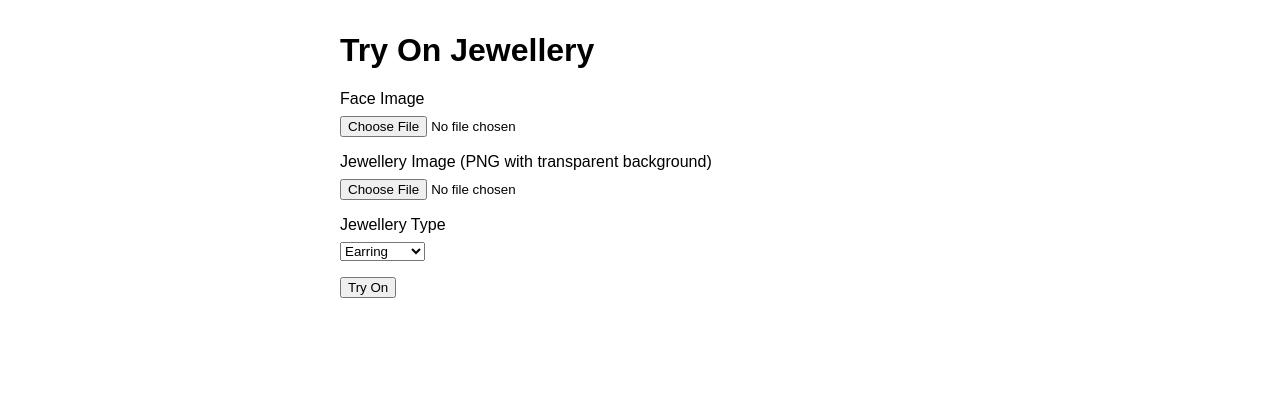
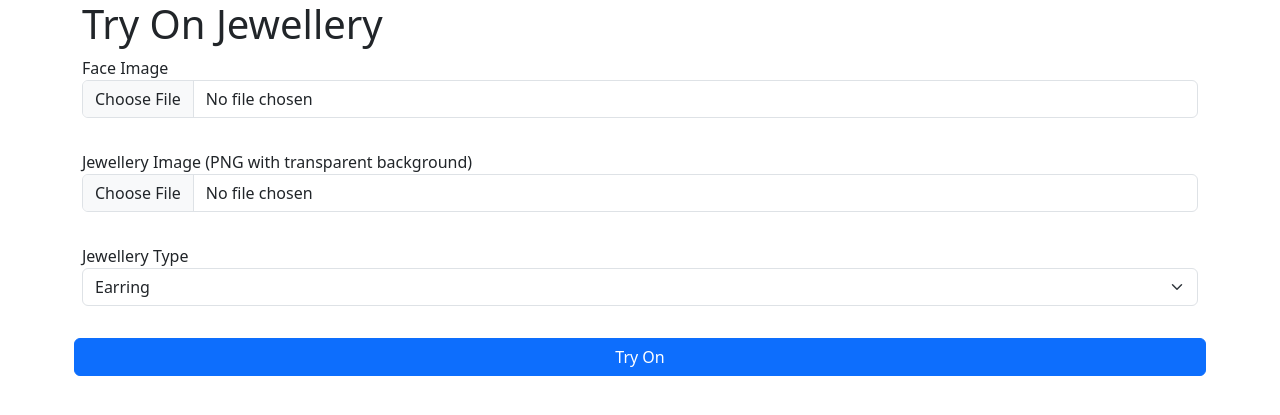
Before and after one commit to safvan041/VTONGlob, a Django app: template tryon/templates/tryon/form.html in a window 1280 px wide. Shown: the top 415 px of the page. Run offline with Django 5.2, Linux system fonts and the light colour scheme; the template is opened without the code that fills it, so the values that code supplies are empty.

Commit message:
minor height adjustment for jwellery

```diff
--- a/tryon/jewellery/necklace_engine.py
+++ b/tryon/jewellery/necklace_engine.py
@@ -72,7 +72,7 @@ def tryon_necklace(face_path: str, necklace_path: str, output_path: str) -> str:
     # Determine vertical offset based on distance nose‑to‑chin
     nose_tip = lm.landmark[4]
     nose_to_chin = abs(chin.y - nose_tip.y) * h
-    neck_y = cy + int(nose_to_chin * 0.20)  # 20% below chin
+    neck_y = cy + int(nose_to_chin * 0.05)  # 5% below chin (brought higher to stay in frame)
     neck_x = cx + int(w * 0.01)
 
     # Scale necklace width to jaw width (landmarks 234 & 454)
@@ -81,7 +81,7 @@ def tryon_necklace(face_path: str, necklace_path: str, output_path: str) -> str:
     jaw_width_px = math.hypot(
         (right_jaw.x - left_jaw.x) * w, (right_jaw.y - left_jaw.y) * h
     )
-    size_w = int(jaw_width_px * 1.5)
+    size_w = int(jaw_width_px * 1.2)
     aspect = necklace.shape[0] / necklace.shape[1]
     size_h = int(size_w * aspect)
 
--- a/tryon/jewellery/nosering_engine.py
+++ b/tryon/jewellery/nosering_engine.py
@@ -64,9 +64,9 @@ def tryon_nosering(face_path: str, pin_path: str, output_path: str) -> str:
         )
         * w
     )
-    size = int(eye_dist * 0.25)
-    if size < 110:
-        size = 110
+    size = int(eye_dist * 0.15)
+    if size < 15:
+        size = 15
 
     # Rotation based on head tilt (using landmarks 454 and 234).
     dx = lm.landmark[454].x - lm.landmark[234].x
--- a/tryon/templates/tryon/form.html
+++ b/tryon/templates/tryon/form.html
@@ -3,35 +3,30 @@
 <head>
     <meta charset="UTF-8">
     <title>Jewellery Try‑On</title>
-    <style>
-        body {font-family: Arial, sans-serif; margin: 2rem;}
-        .container {max-width: 600px; margin: auto;}
-        .field {margin-bottom: 1rem;}
-        label {display: block; margin-bottom: .5rem;}
-    </style>
+    <link href="https://cdn.jsdelivr.net/npm/bootstrap@5.3.3/dist/css/bootstrap.min.css" rel="stylesheet" integrity="sha384-" crossorigin="anonymous">
 </head>
 <body>
 <div class="container">
     <h1>Try On Jewellery</h1>
-    <form method="post" enctype="multipart/form-data">
+    <form method="post" enctype="multipart/form-data" class="row g-3">
         {% csrf_token %}
-        <div class="field">
+        <div class="mb-3">
             <label for="face_image">Face Image</label>
-            <input type="file" name="face_image" id="face_image" accept="image/*" required>
+            <input type="file" name="face_image" id="face_image" accept="image/*" required class="form-control">
         </div>
-        <div class="field">
+        <div class="mb-3">
             <label for="jewellery_image">Jewellery Image (PNG with transparent background)</label>
-            <input type="file" name="jewellery_image" id="jewellery_image" accept="image/png" required>
+            <input type="file" name="jewellery_image" id="jewellery_image" accept="image/png" required class="form-control">
         </div>
-        <div class="field">
+        <div class="mb-3">
             <label for="jewellery_type">Jewellery Type</label>
-            <select name="jewellery_type" id="jewellery_type" required>
+            <select name="jewellery_type" id="jewellery_type" required class="form-select">
                 <option value="earring">Earring</option>
                 <option value="nose">Nose Ring</option>
                 <option value="necklace">Necklace</option>
             </select>
         </div>
-        <button type="submit">Try On</button>
+        <button type="submit" class="btn btn-primary">Try On</button>
     </form>
 </div>
 </body>
--- a/tryon_project/urls.py
+++ b/tryon_project/urls.py
@@ -20,7 +20,7 @@ from django.urls import path, include
 
 urlpatterns = [
     path("admin/", admin.site.urls),
-    path("tryon/", include("tryon.urls")),
+    path("", include("tryon.urls")),
 ]
 
 # Serve media files during development
```
Also changed, not shown: tryon/jewellery/earring_engine.py (+5 -5 lines), db.sqlite3, media/21f55ae13f9a4b7e9b8aa412f305561b_face.png (deleted), media/21f55ae13f9a4b7e9b8aa412f305561b_jewel.png (deleted), media/21f55ae13f9a4b7e9b8aa412f305561b_result.png (deleted), ref_img/Gemini_Generated_Image_2vx9m72vx9m72vx9-removebg-preview.png (added), ref_img/Gemini_Generated_Image_wnkymvwnkymvwnky-removebg-preview.png (added), ref_img/earring-removebg-preview.png (added), ref_img/earring.png (added), ref_img/girl-7562311_1280-removebg-preview.png (added), ref_img/necklace-png-jewelry-3-removebg-preview.png (added).
